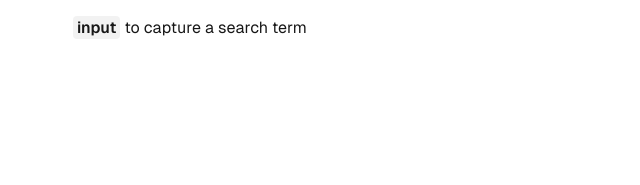
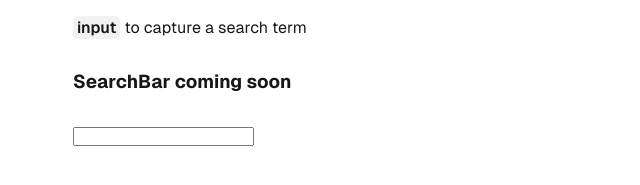
Before and after one commit to c-uliano/api-playground, a Next.js app: page / in a window 1280 px wide. Shown: the part 439-624 px from the top of the page, without its empty margins (87-727 px from the left). Built offline with nearby package versions, Linux system fonts and the light colour scheme; no server answers.

Commit message:
set up SearchBar component, basic testing

```diff
--- a/src/app/page.tsx
+++ b/src/app/page.tsx
@@ -1,6 +1,7 @@
 "use client";
 import styles from "./page.module.scss";
 import React, { useState, useEffect } from "react";
+import { SearchBar } from "@/components/SearchBar/SearchBar";
 
 // * had to do this, defining the types of each property, because typescript throws an error: Property 'title' does not exist on type 'never'
 type ItemType = {
@@ -43,6 +44,7 @@ export default function Home() {
                 </ul>
                 <h4>Phase Two</h4>
                 <p><code>input</code> to capture a search term</p>
+                <SearchBar />
             </main>
         </div>
     );
--- /dev/null
+++ b/src/components/SearchBar/SearchBar.tsx
@@ -0,0 +1,19 @@
+import React, {useState} from 'react';
+
+export const SearchBar = () => {
+    const [value, setValue] = useState('');
+
+    const onChangeHandler = (e: any) => {
+        setValue(e.target.value);
+    }
+
+    return (
+        <>
+            <h3>SearchBar coming soon</h3>
+            <form action="">
+                <input onChange={onChangeHandler} type="text" value={value} />
+            </form>
+            <p>{value}</p>
+        </>
+    );
+}
```
